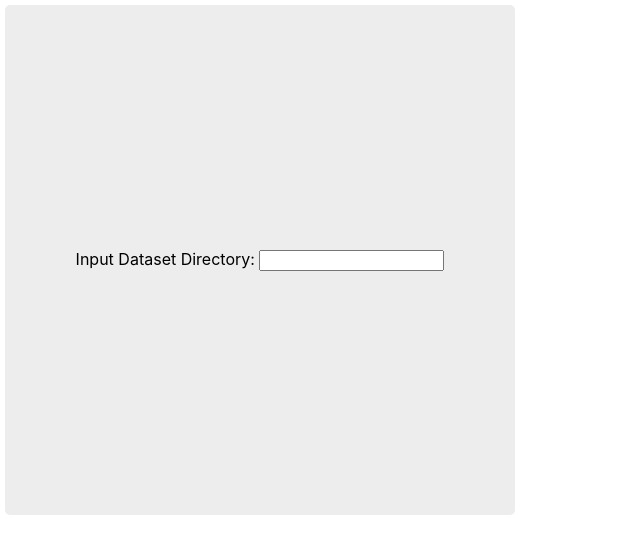
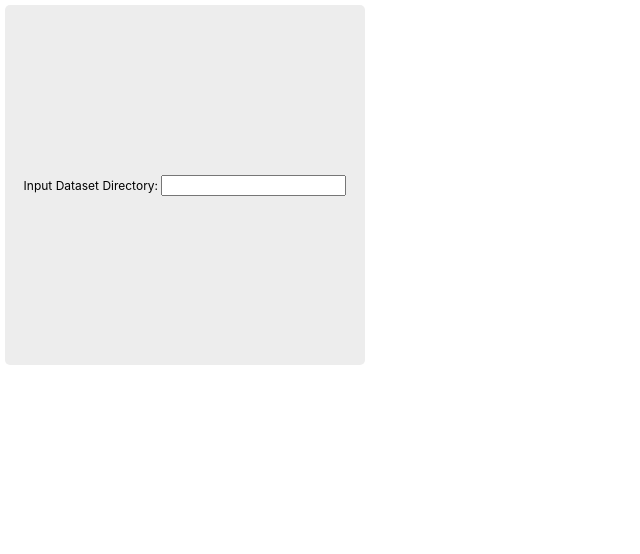
Before and after one commit to AdamBaker01134/VisualComparisonToolkit, a React (Create React App) app in the folder timelapse-project/: page / in a window 1280 px wide. Shown: the top 554 px of the page, without its empty margins (0-640 px from the left). Built offline with nearby package versions, Linux system fonts and the light colour scheme; the HTML template or start-up script is replaced by a standard one.

Commit message:
Added titles and timestamps to the displays, and lowered the size of the displays to fit more in one line.

```diff
--- a/timelapse-project/src/App.css
+++ b/timelapse-project/src/App.css
@@ -15,6 +15,7 @@
 body {
   margin: 0px;
   padding: 0px;
+  font-size: 12px;
 }
 
 canvas {
@@ -41,13 +42,19 @@ header {
   flex-direction: column;
 }
 
+.titleBar {
+  display: flex;
+  justify-content: space-between;
+  align-self: stretch;
+}
+
 .slider {
   width: 100%;
 }
 
 .emptyDisplay {
-  height: 500px;
-  width: 500px;
+  height: 350px;
+  width: 350px;
   background: #EDEDED;
   margin: 5px;
   padding: 5px;
--- a/timelapse-project/src/App.js
+++ b/timelapse-project/src/App.js
@@ -9,8 +9,6 @@ const IMAGE_PATH = "./test_img";
 
 /*
   TODO:
-    - Have a loading square appear when the loading in progress
-      - OR display loading instead of the input
     - Add a remove button to be able to remove datasets
     - Add master slider to control all the datasets at once
 */
--- a/timelapse-project/src/Components/TimelapseDisplay/Image.js
+++ b/timelapse-project/src/Components/TimelapseDisplay/Image.js
@@ -5,7 +5,7 @@ import Sketch from 'react-p5';
 const Image = (props) => {
 
     let x = 0, y =0;
-    let width = 500, height = 500;
+    let width = 350, height = 350;
 
     const setup = (p5, canvasParentRef) => {
         p5.createCanvas(width, height).parent(canvasParentRef);
--- a/timelapse-project/src/Components/TimelapseDisplay/TimelapseDisplay.js
+++ b/timelapse-project/src/Components/TimelapseDisplay/TimelapseDisplay.js
@@ -16,8 +16,12 @@ const TimelapseDisplay = (props) => {
     return (
         images.length > 0 ?
             <div className="display">
+                <div className="titleBar">
+                    <div className="title">{props.data.name}</div>
+                    <div className="timestamp">{props.data.timestamps[imgIdx]}</div>
+                </div>
                 <Image image={images[imgIdx]} />
-                <input className="slider" type="range" value={imgIdx} onChange={updateImageIndex} max={images.length} />
+                <input className="slider" type="range" value={imgIdx} onChange={updateImageIndex} max={images.length - 1} />
             </div> : null
     );
 }
```
Also changed, not shown: timelapse-project/src/Components/TimelapseDisplay/Timestamp.js (deleted, +0 -9 lines), timelapse-project/public/test_img/test_timelapse1/summer-day-timestamps.txt, timelapse-project/public/test_img/test_timelapse2/summer-day-timestamps.txt, timelapse-project/src/Components/TimelapseDisplay/Scrollbar.js (deleted).
